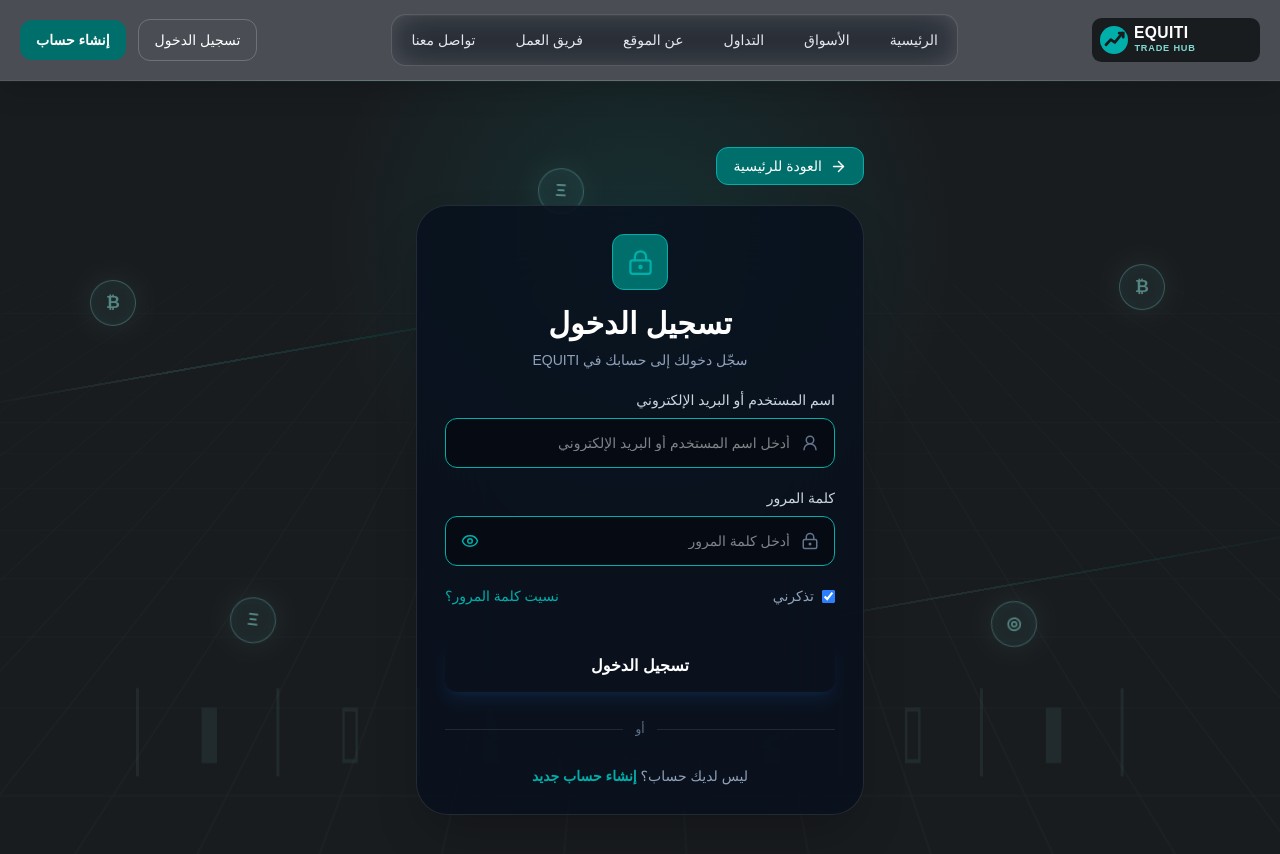
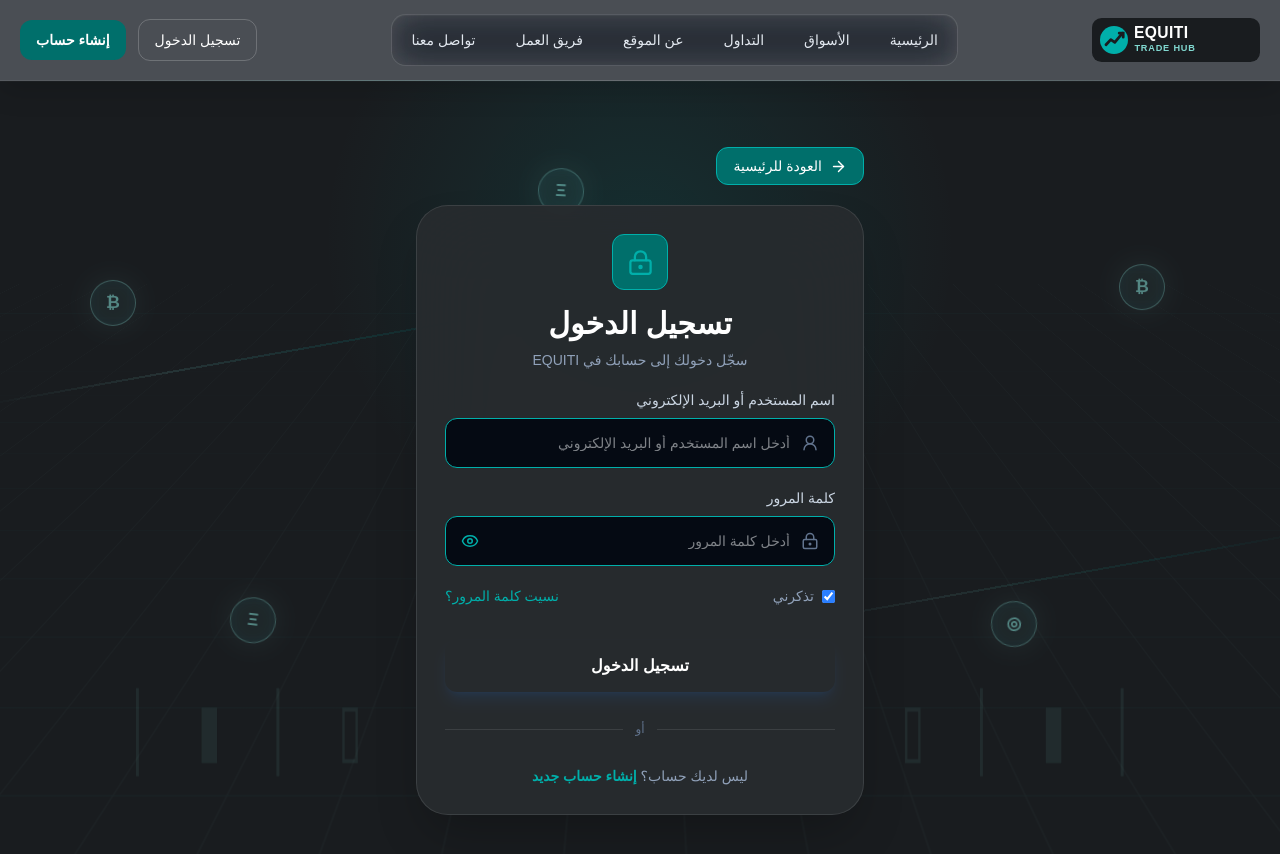
Before and after one commit to ffgg35646-ops/arab-trade, a Next.js app: page /login in a window 1280 px wide. Shown: the top 854 px of the page. Built offline with nearby package versions, Linux system fonts and the light colour scheme.

Commit message:
Match auth cards to team hero gray glass

```diff
--- a/app/globals.css
+++ b/app/globals.css
@@ -1493,8 +1493,8 @@ main.equiti-login-page .arabtrade-auth-chart {
    EQUITI — shared smoky gray glass cards for About / Auth
    ========================================================= */
 .arabtrade-auth-glass-card {
-  /* Match the exact outer-panel tone used on the Privacy and Terms pages. */
-  background: rgba(7, 16, 29, .8) !important;
+  /* Match the gray-glass hero card used for "فريق العمل / خبرات تصنع الفرق". */
+  background: rgba(39, 43, 46, .96) !important;
   background-image: none !important;
   border: 1px solid rgba(255, 255, 255, .10) !important;
   -webkit-backdrop-filter: blur(40px) !important;
```
